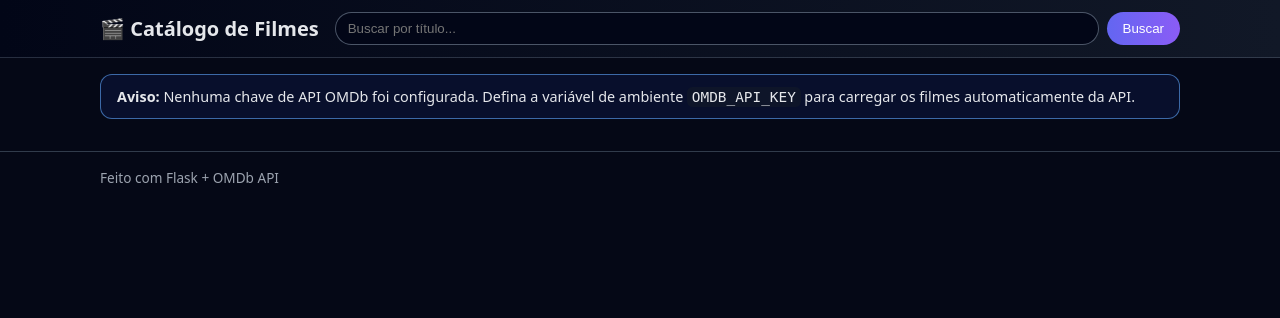
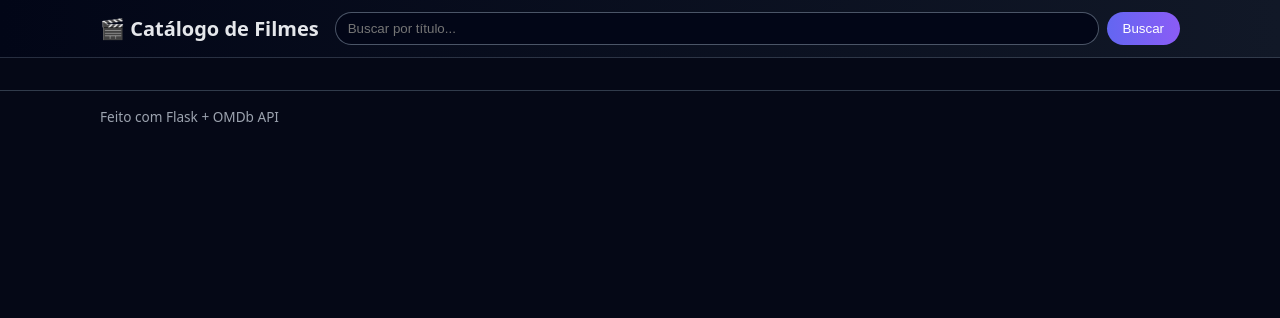
Before and after one commit to Joaovtd/milestone, a Flask app: template ifilmes/templates/base.html in a window 1280 px wide. Shown: the top 318 px of the page. Run offline with Flask 3, Linux system fonts and the light colour scheme; the template is opened without the code that fills it, so the values that code supplies are empty.

Commit message:
Arrumando api key

```diff
--- a/ifilmes/templates/base.html
+++ b/ifilmes/templates/base.html
@@ -28,14 +28,6 @@
     </header>
 
     <main class="container">
-      {% if not has_api_key %}
-      <div class="alert">
-        <strong>Aviso:</strong> Nenhuma chave de API OMDb foi configurada. Defina a
-        variável de ambiente <code>OMDB_API_KEY</code> para carregar os filmes
-        automaticamente da API.
-      </div>
-      {% endif %}
-
       {% block content %}{% endblock %}
     </main>
 
```
Also changed, not shown: 1 other file.
